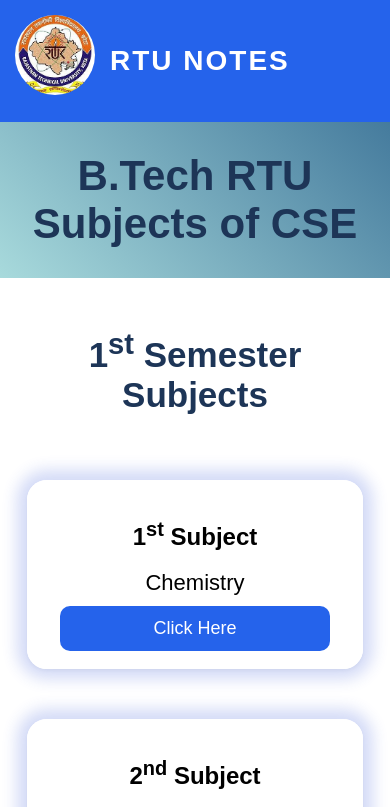
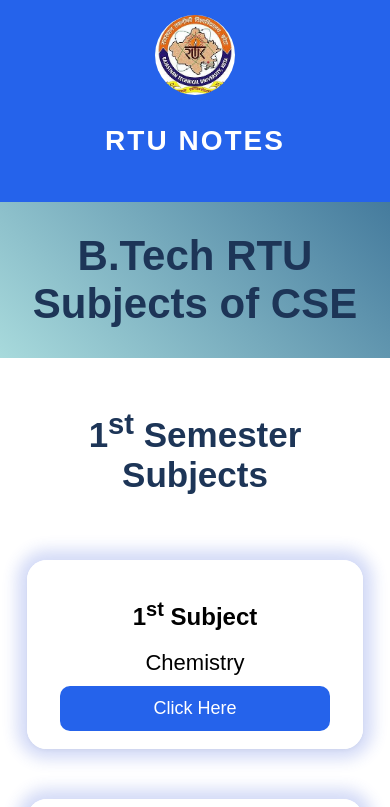
Before and after one commit to lakshay94132/B.Tech-RTU-Notes, a plain HTML site: page Subject.html in a window 390 px wide. Shown: the top 807 px of the page. Drawn offline with Linux system fonts and the light colour scheme.

Commit message:
Update Subject.css

```diff
--- a/Subject.css
+++ b/Subject.css
@@ -7,10 +7,11 @@
 
 body {
     margin: auto;
-    background-color: var(--background-color);
-    color: var(--secondary-color);
-    font-family: var(--font-family);
-    overflow-x: hidden;
+    padding: 0;
+    perspective: 1000px;
+    background-color: #ffffff;
+    color: #0d47a1;
+    font-family: Arial, sans-serif;
 }
 
 .header {
@@ -38,7 +39,6 @@ body {
 #heading:hover {
     transform: rotateX(10deg) translateY(-5px);
 }
-
 
 #heading1 {
     background: linear-gradient(45deg, #a8dadc, #457b9d);
@@ -81,8 +81,10 @@ body {
 .subject {
     display: flex;
     flex-direction: row;
+    flex-wrap: wrap; /* Allow wrapping */
     gap: 15px;
     align-items: center;
+    justify-content: center; /* Center the subjects */
 }
 
 .Sub {
@@ -137,11 +139,17 @@ button:hover {
     text-decoration: none;
 }
 
+
 @media (max-width: 700px) {
+    .header {
+        flex-direction: column;
+        align-items: center;
+        text-align: center;
+        padding: 15px;
+    }
 
     #heading {
         font-size: 28px;
-        margin-left: 15px;
     }
 
     #img {
```
